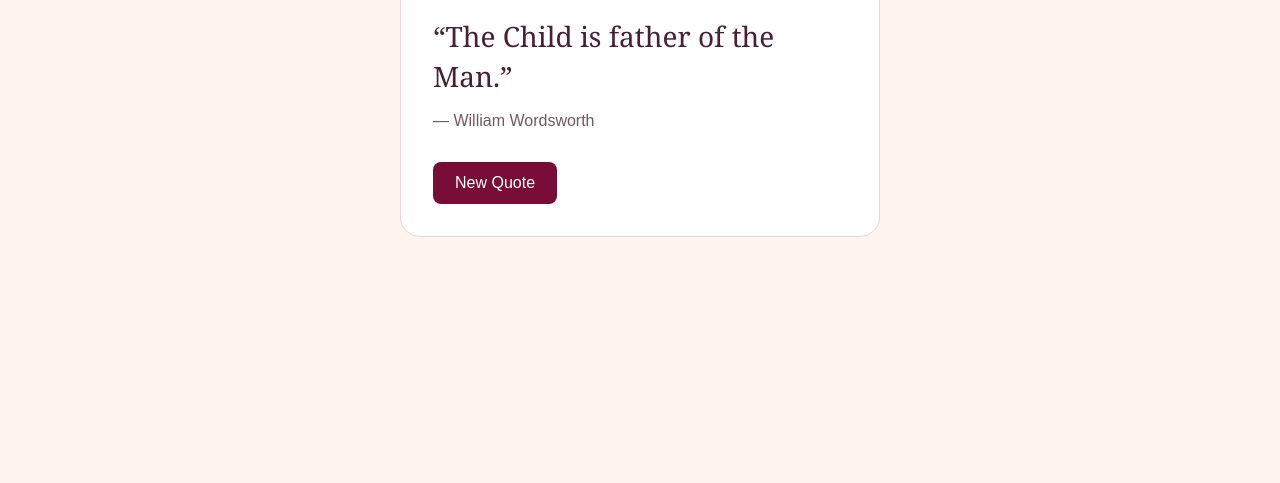
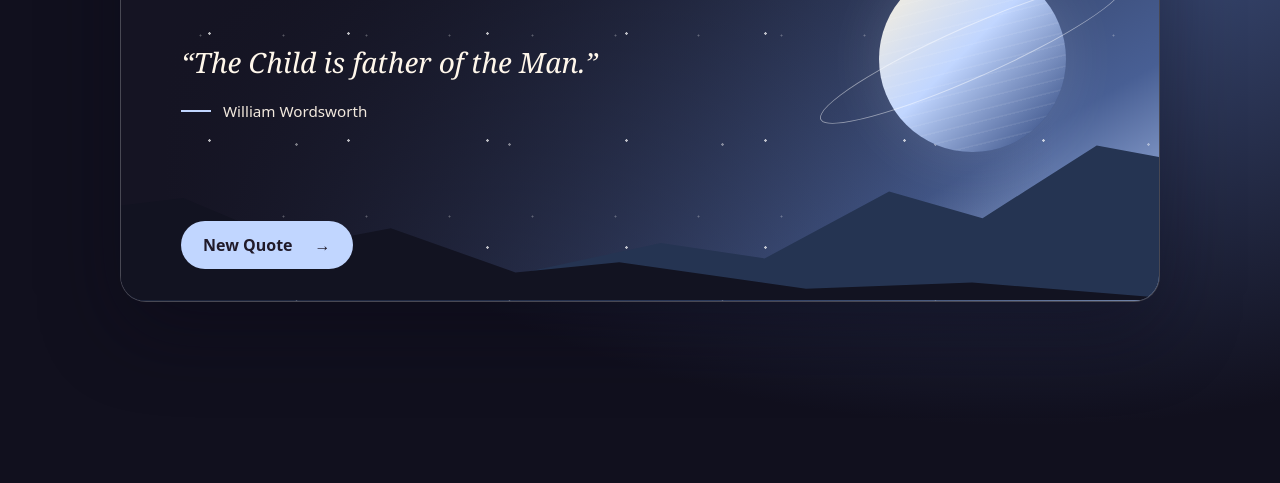
Before and after one commit to alina-233/CodeAlpha_RandomQuoteGenerator, a plain HTML site: page index.html in a window 1280 px wide. Shown: the part 317-800 px from the top of the page. Drawn offline with Linux system fonts and the light colour scheme.

Commit message:
Add files via upload

```diff
--- a/index.html
+++ b/index.html
@@ -3,83 +3,309 @@
 <head>
   <meta charset="UTF-8">
   <meta name="viewport" content="width=device-width, initial-scale=1">
+  <meta name="theme-color" content="#171526">
   <title>Random Quote Generator</title>
+
   <style>
-    * { box-sizing: border-box; }
+    * {
+      box-sizing: border-box;
+    }
+
+    :root {
+      color-scheme: dark;
+      --sky: #69538d;
+      --accent: #f1c898;
+      --mountain: #372a4e;
+    }
+
+    :root[data-scene="1"] {
+      --sky: #79557d;
+      --accent: #f2bfd9;
+      --mountain: #432b49;
+    }
+
+    :root[data-scene="2"] {
+      --sky: #326574;
+      --accent: #abe6d8;
+      --mountain: #173d49;
+    }
+
+    :root[data-scene="3"] {
+      --sky: #485f94;
+      --accent: #c1d6ff;
+      --mountain: #253452;
+    }
 
     body {
       margin: 0;
       min-height: 100vh;
+      min-height: 100svh;
       display: grid;
       place-items: center;
-      padding: 24px;
-      background: #fff4ef;
-      color: #482031;
-      font-family: Arial, sans-serif;
+      padding: clamp(16px, 5vw, 72px);
+      color: #fff7eb;
+      background:
+        radial-gradient(ellipse at 80% 12%, var(--sky), transparent 65%),
+        #11101e;
+      font-family: system-ui, sans-serif;
     }
 
     main {
-      width: min(100%, 480px);
-      padding: 32px;
-      border: 1px solid #ead5d9;
-      border-radius: 20px;
-      background: white;
+      position: relative;
+      isolation: isolate;
+      overflow: hidden;
+      width: min(100%, 1040px);
+      border: 1px solid #ffffff38;
+      border-radius: 26px;
+      background: #151423;
+      box-shadow: 0 28px 80px #09081666;
     }
 
-    h1 { margin-top: 0; font-size: 20px; }
-
-    blockquote {
-      margin: 32px 0 12px;
-      font: 28px/1.4 Georgia, serif;
+    /* Night-sky illustration */
+    .scene {
+      position: absolute;
+      inset: 0;
+      z-index: -1;
+      overflow: hidden;
+      pointer-events: none;
+      background:
+        linear-gradient(90deg, #151423 4%, transparent 90%),
+        linear-gradient(150deg, #141523 20%, var(--sky) 77%, var(--accent));
     }
 
-    #author { color: #735760; }
+    .stars {
+      position: absolute;
+      inset: 0;
+      opacity: 0.7;
+      background-image:
+        radial-gradient(circle, #fff 1px, transparent 1.5px),
+        radial-gradient(circle, #fff9 1px, transparent 1.5px),
+        radial-gradient(circle, #fff6 0.8px, transparent 1.2px);
+      background-size: 139px 107px, 213px 157px, 83px 181px;
+      background-position: 19px 7px, 69px 43px, 38px 79px;
+    }
+
+    .planet {
+      position: absolute;
+      top: 23%;
+      right: 9%;
+      width: 18%;
+      aspect-ratio: 1;
+      border-radius: 50%;
+      background:
+        repeating-linear-gradient(
+          166deg, transparent 0 9px, #ffffff12 10px 11px
+        ),
+        linear-gradient(135deg, #fff3d7, var(--accent) 46%, var(--sky) 88%);
+      box-shadow: 0 0 60px #ffffff20;
+    }
+
+    .orbit {
+      position: absolute;
+      top: 37%;
+      right: 2%;
+      width: 32%;
+      height: 12%;
+      border: 1px solid #ffffff77;
+      border-radius: 50%;
+      transform: rotate(-24deg);
+    }
+
+    .ridge {
+      position: absolute;
+      inset: auto 0 0;
+      height: 44%;
+      background: var(--mountain);
+      clip-path: polygon(
+        0 98%, 18% 86%, 34% 91%, 52% 70%, 62% 78%,
+        74% 43%, 83% 57%, 94% 19%, 100% 25%, 100% 100%, 0 100%
+      );
+    }
+
+    .ridge.front {
+      height: 29%;
+      background: #121321;
+      transform: scaleX(-1);
+    }
+
+    header {
+      display: flex;
+      align-items: center;
+      gap: 12px;
+      padding: 18px clamp(22px, 5vw, 60px);
+      border-bottom: 1px solid #ffffff24;
+    }
+
+    header span {
+      color: var(--accent);
+      font-size: 28px;
+    }
+
+    h1 {
+      margin: 0;
+      font-size: 1rem;
+      font-weight: 600;
+    }
+
+    figure {
+      display: flex;
+      flex-direction: column;
+      justify-content: center;
+      min-height: 280px;
+      margin: 0;
+      padding: 36px clamp(22px, 5vw, 60px);
+    }
+
+    /* Sentence-sized text with room for natural line breaks */
+    blockquote {
+      width: min(72%, 38em);
+      margin: 0;
+      font-family: Georgia, "Times New Roman", serif;
+      font-size: clamp(1.25rem, 2.2vw, 1.75rem);
+      font-weight: 400;
+      font-style: italic;
+      line-height: 1.5;
+      letter-spacing: normal;
+    }
+
+    figcaption {
+      display: flex;
+      align-items: center;
+      gap: 12px;
+      margin-top: 18px;
+      color: #f2e9de;
+      font-size: 0.95rem;
+    }
+
+    figcaption::before {
+      content: "";
+      width: 30px;
+      height: 2px;
+      background: var(--accent);
+    }
+
+    footer {
+      padding: 0 clamp(22px, 5vw, 60px) 32px;
+    }
 
     button {
-      margin-top: 16px;
-      padding: 12px 22px;
+      display: inline-flex;
+      align-items: center;
+      gap: 22px;
+      padding: 13px 22px;
       border: 0;
-      border-radius: 8px;
-      background: #780d38;
-      color: white;
-      font: inherit;
+      border-radius: 100px;
+      background: var(--accent);
+      color: #211b2a;
+      font: 600 1rem system-ui, sans-serif;
       cursor: pointer;
     }
 
-    button:hover { background: #560828; }
+    button:hover {
+      filter: brightness(1.08);
+    }
+
+    button:focus-visible {
+      outline: 3px solid white;
+      outline-offset: 4px;
+    }
+
+    @media (max-width: 640px) {
+      .planet {
+        top: 76px;
+        right: 12%;
+        width: 84px;
+      }
+
+      .orbit {
+        top: 104px;
+        right: calc(12% - 23px);
+        width: 130px;
+        height: 23px;
+      }
+
+      figure {
+        min-height: 265px;
+        padding-top: 120px;
+        padding-bottom: 24px;
+      }
+
+      blockquote {
+        width: 100%;
+      }
+    }
   </style>
 </head>
+
 <body>
   <main>
-    <h1>Random Quote Generator</h1>
-    <div aria-live="polite">
+    <div class="scene" aria-hidden="true">
+      <div class="stars"></div>
+      <div class="planet"></div>
+      <div class="orbit"></div>
+      <div class="ridge"></div>
+      <div class="ridge front"></div>
+    </div>
+
+    <header>
+      <span aria-hidden="true">✧</span>
+      <h1>Random Quote Generator</h1>
+    </header>
+
+    <figure aria-live="polite" aria-atomic="true">
       <blockquote id="quote"></blockquote>
-      <p id="author"></p>
-    </div>
-    <button id="new-quote" type="button">New Quote</button>
+      <figcaption id="author"></figcaption>
+    </figure>
+
+    <footer>
+      <button id="next" type="button">
+        New Quote <span aria-hidden="true">→</span>
+      </button>
+    </footer>
   </main>
 
   <script>
     const quotes = [
-      { text: "Brevity is the soul of wit.", author: "William Shakespeare" },
-      { text: "I dwell in Possibility.", author: "Emily Dickinson" },
-      { text: "Well done is better than well said.", author: "Benjamin Franklin" },
-      { text: "The Child is father of the Man.", author: "William Wordsworth" }
+      {
+        text: "Brevity is the soul of wit.",
+        author: "William Shakespeare"
+      },
+      {
+        text: "I dwell in Possibility.",
+        author: "Emily Dickinson"
+      },
+      {
+        text: "Well done is better than well said.",
+        author: "Benjamin Franklin"
+      },
+      {
+        text: "The Child is father of the Man.",
+        author: "William Wordsworth"
+      }
     ];
 
-    let currentQuote;
+    const quoteText = document.getElementById("quote");
+    const authorText = document.getElementById("author");
+    const nextButton = document.getElementById("next");
 
-    function showNewQuote() {
-      const choices = quotes.filter(quote => quote !== currentQuote);
-      const index = Math.floor(Math.random() * choices.length);
-      currentQuote = choices[index];
+    let currentIndex = Math.floor(Math.random() * quotes.length);
 
-      document.getElementById("quote").textContent = `“${currentQuote.text}”`;
-      document.getElementById("author").textContent = `— ${currentQuote.author}`;
+    function displayQuote() {
+      const quote = quotes[currentIndex];
+      quoteText.textContent = `“${quote.text}”`;
+      authorText.textContent = quote.author;
+      document.documentElement.dataset.scene = currentIndex;
     }
 
-    document.getElementById("new-quote").addEventListener("click", showNewQuote);
-    showNewQuote();
+    function showNextQuote() {
+      // Move at least one position so the current quote cannot repeat.
+      const step = 1 + Math.floor(Math.random() * (quotes.length - 1));
+      currentIndex = (currentIndex + step) % quotes.length;
+      displayQuote();
+    }
+
+    nextButton.addEventListener("click", showNextQuote);
+    displayQuote();
   </script>
 </body>
 </html>
```
